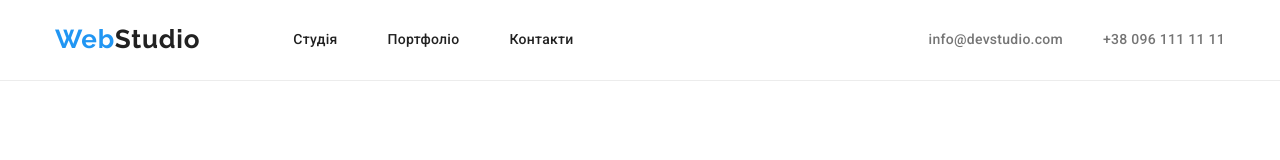
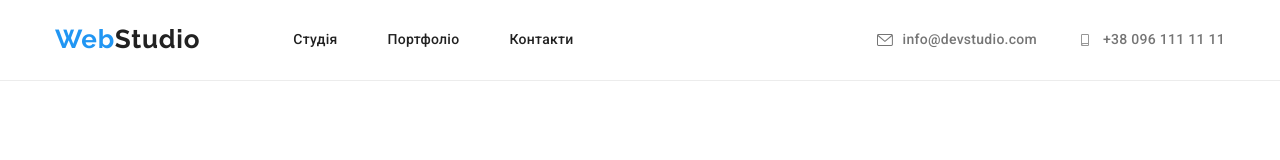
Before and after one commit to leraz1003/goit-markup-hw-04, a plain HTML site: page portfolio.html in a window 1280 px wide. Shown: the top 160 px of the page. Drawn offline with nearby package versions, Linux system fonts and the light colour scheme.

Commit message:
change portfolio-header

```diff
--- a/portfolio.html
+++ b/portfolio.html
@@ -31,9 +31,18 @@
                 </ul>
             </nav>
             <ul class="contact-list list">
-                <li class="item"><a href="mailto:info@devstudio.com" class="header-contact link mail">info@devstudio.com</a>
+                <li class="item"><a href="mailto:info@devstudio.com" class="header-contact link">
+                        <svg width="16" height="12" class="contact-icon">
+                            <use href="./images/icons.svg#icon-mail"></use>
+                        </svg>
+                        info@devstudio.com</a></li>
+                <li class="item">
+                    <a href="tel:+380961111111" class="header-contact link">
+                        <svg width="16" height="12" class="contact-icon">
+                            <use href="./images/icons.svg#icon-smartphone"></use>
+                        </svg>
+                        +38 096 111 11 11</a>
                 </li>
-                <li class="item"><a href="tel:+380961111111" class="header-contact link tel">+38 096 111 11 11</a></li>
             </ul>
         </div>
     </header>
```
